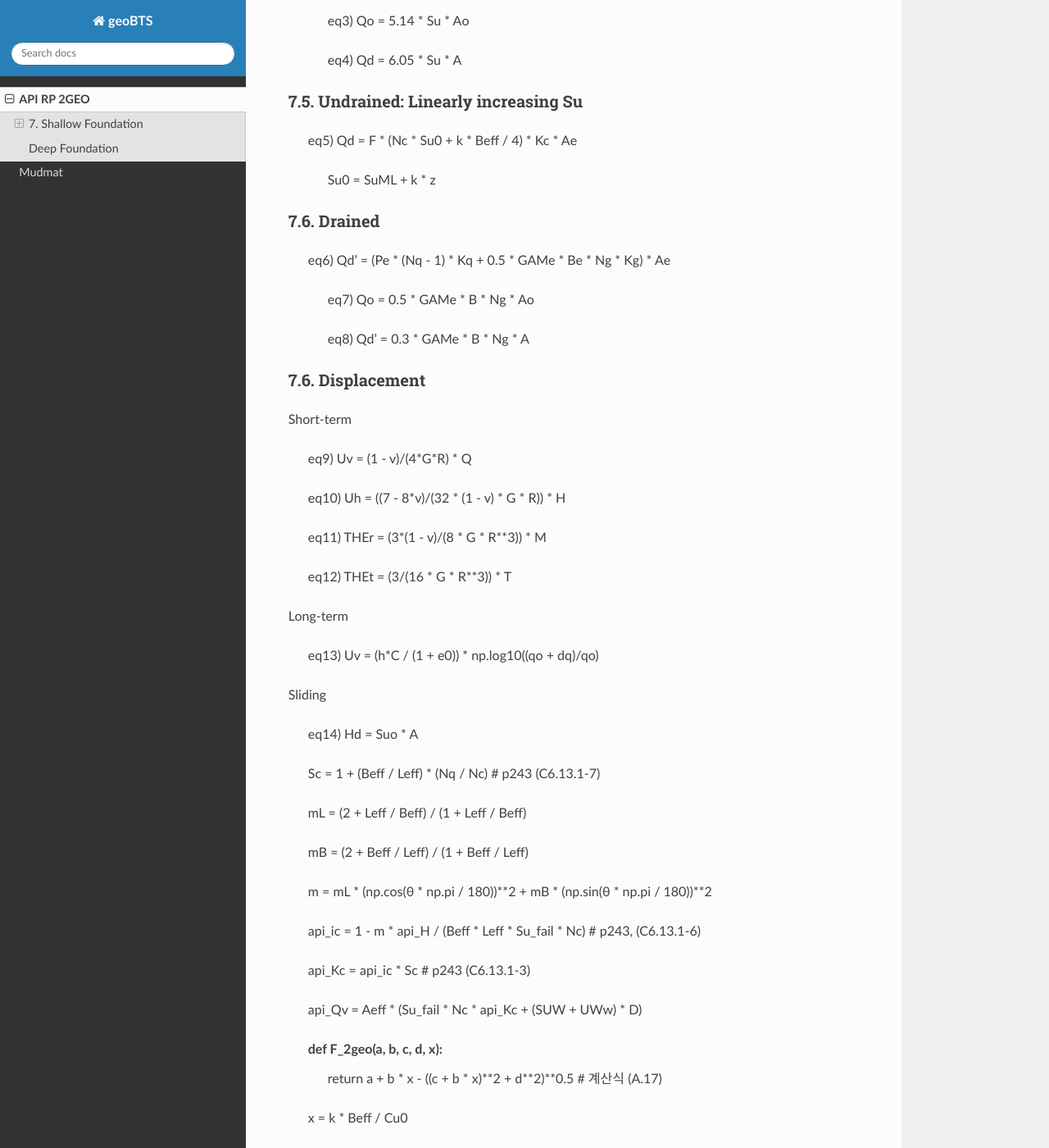
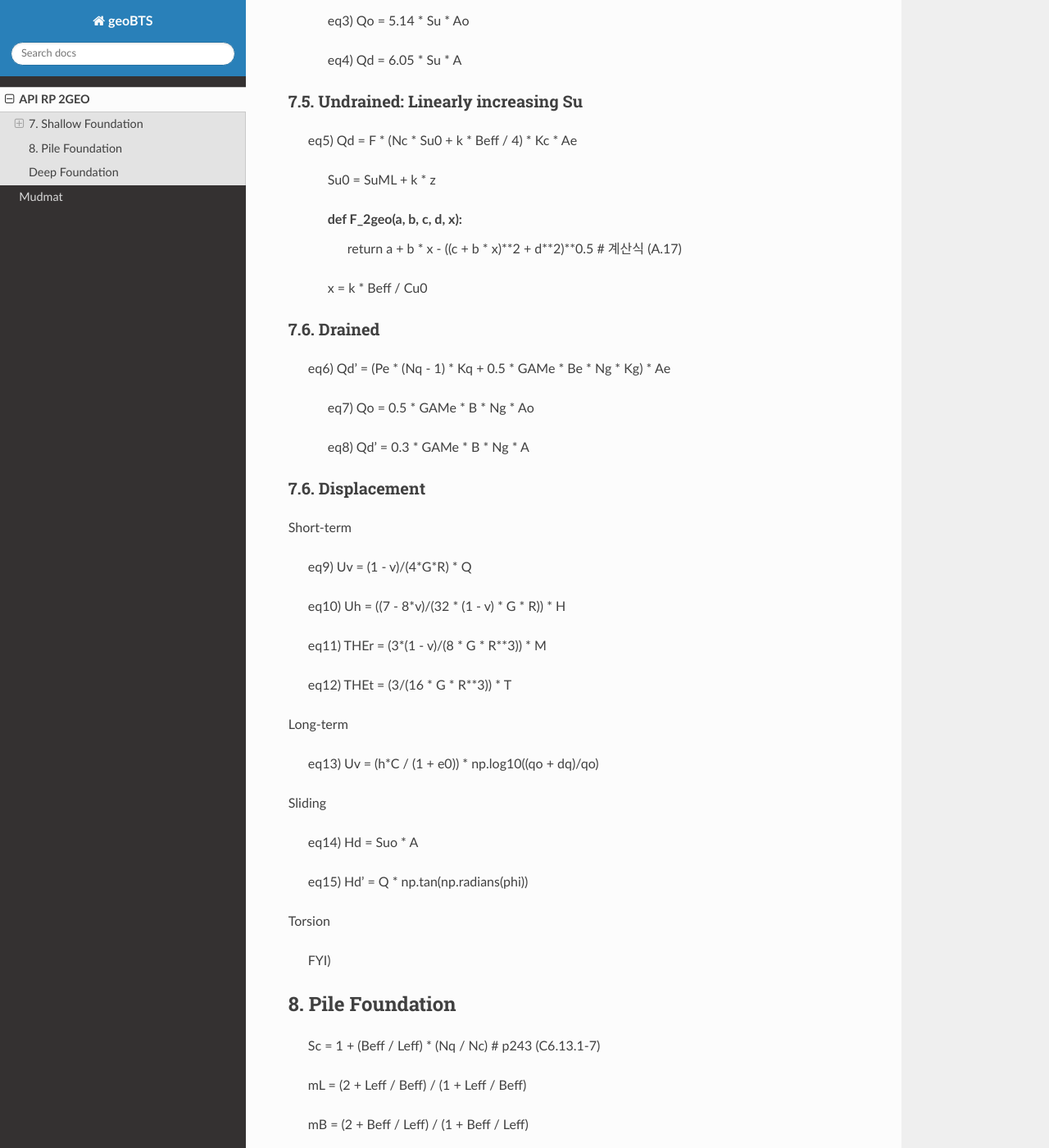
Before and after one commit to jungsohn/geoBTS, a Sphinx documentation site: the page built from docs/source/API_2GEO.rst, in a window 1280 px wide and 1400 px high, scrolled down 300 px. Shown: the whole window at 82% size. Built offline with Sphinx 7.4.7 and the Read the Docs theme 3.1.0, drawn with Linux system fonts in a browser that asks for light colours.

Commit message:
Update API_2GEO.rst

```diff
--- a/docs/source/API_2GEO.rst
+++ b/docs/source/API_2GEO.rst
@@ -50,6 +55,16 @@
 
     eq14) Hd = Suo * A
 
+    eq15) Hd' = Q * np.tan(np.radians(phi))
+
+Torsion
+
+    FYI)
+
+8. Pile Foundation
+--------------------
+
+
     Sc = 1 + (Beff / Leff) * (Nq / Nc)  # p243 (C6.13.1-7)
 
     mL = (2 + Leff / Beff) / (1 + Leff / Beff)
```
Also changed, not shown: other parts of docs/source/API_2GEO.rst (+5 -3 lines).
